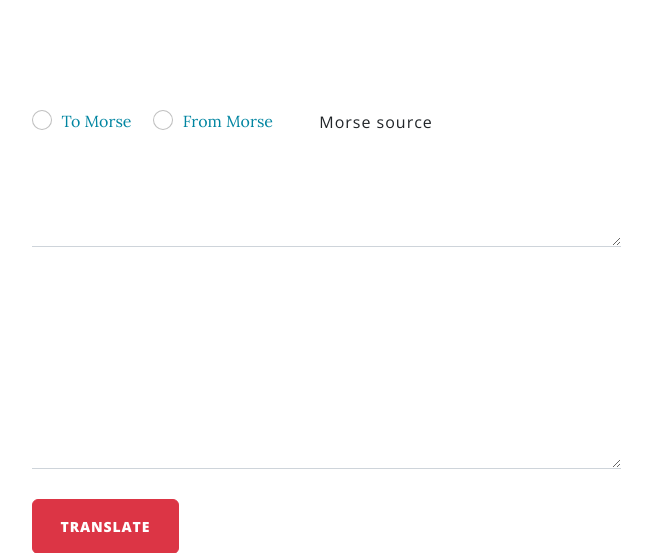
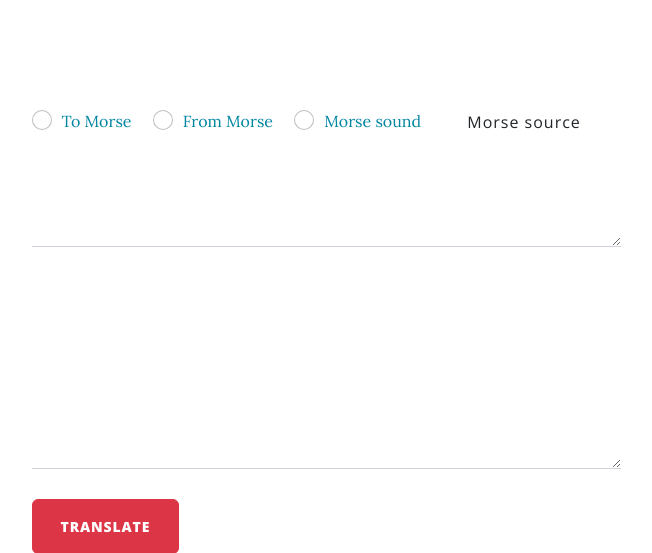
Before and after one commit to MrHumble10/POST-LAND, a Flask app: page /morse in a window 1280 px wide. Shown: the part 535-1088 px from the top of the page, without its empty margins (314-966 px from the left). Run offline with Flask 3, Linux system fonts and the light colour scheme; the visitor is signed in with stand-in values (Sample User, id 1); some libraries are stand-ins or nearby versions.

Commit message:
modify entertainment

```diff
--- a/main.py
+++ b/main.py
@@ -12,7 +12,7 @@ from functools import wraps
 from flask_gravatar import Gravatar
 import os
 from notifications import send_email
-
+from sounds import SoundWaves
 '''
 Make sure the required packages are installed:
 Open the Terminal in PyCharm (bottom left).
@@ -351,17 +351,55 @@ def to_morse(s):
 def from_morse(s):
     return ''.join(CODE_REVERSED.get(i) for i in s.split())
 
+# ___________________________morse sound_____________________________________>
+new_sound = SoundWaves()
+
+
+convert_dict = {
+    "A": [1, 2], "B": [2, 1, 1, 1], "C": [2, 1, 2, 1], "D": [2, 1, 1],
+    "E": [1], "F": [1, 1, 2, 1], "G": [2, 2, 1], "H": [1, 1, 1, 1],
+    "I": [1, 1], "J": [1, 2, 2, 2], "K": [2, 1, 2], "L": [1, 2, 1, 1],
+    "M": [2, 2], "N": [2, 1], "O": [2, 2, 2], "P": [1, 2, 2, 1],
+    "Q": [2, 2, 1, 2], "R": [1, 2, 1], "S": [1, 1, 1], "T": [2],
+    "U": [1, 1, 2], "V": [1, 1, 1, 2], "W": [1, 2, 2], "X": [2, 1, 1, 2],
+    "Y": [2, 1, 2, 2], "Z": [2, 2, 1, 1],
+    "0": [2, 2, 2, 2, 2], "1": [1, 2, 2, 2, 2], "2": [1, 1, 2, 2, 2],
+    "3": [1, 1, 1, 2, 2], "4": [1, 1, 1, 1, 2], "5": [1, 1, 1, 1, 1],
+    "6": [2, 1, 1, 1, 1], "7": [2, 2, 1, 1, 1], "8": [2, 2, 2, 1, 1],
+    "9": [2, 2, 2, 2, 1]
+}
+
+
+def return_sound(sound_dict: dict, convert: str) -> None:
+    """returns the sound of the written letters and numbers.
+    :param sound_dict: the dictionary containing letters and numbers
+    :param convert: the actual string typed by the user to convert to morse code.
+    :return None
+    """
+
+    convert = list(convert)
+
+    for char in convert:
+        char = char.capitalize()
+        if char in sound_dict:
+            value = sound_dict[char]
+            new_sound.save_char(value)
+        else:
+            new_sound.add_longer_pause()
 @app.route('/morse', methods=['GET', "POST"])
 def morse():
     logged_in = current_user.is_authenticated
     if not logged_in:
         flash("To enjoy the entertainments please log in.")
         return redirect(url_for("get_all_posts"))
-    elif request.method == 'POST':
+    if request.method == 'POST':
         if request.form['p'] == 'from_morse':
             p = from_morse(request.form['message'])
-        else:
+        elif request.form['p'] == 'to_morse':
             p = to_morse(request.form['message'])
+        elif request.form['p'] == 'morse_sound':
+            p = return_sound(convert_dict, request.form['message'])
+            new_sound.save_wav_format()
         return render_template("morse.html", f=p, logged_in=current_user.is_authenticated)
     return render_template("morse.html", logged_in=current_user.is_authenticated)
 
--- a/requirements.txt
+++ b/requirements.txt
@@ -11,3 +11,7 @@ SQLAlchemy==2.0.19
 gunicorn==21.2.0
 psycopg2-binary==2.9.6
 mailjet-rest==1.3.4
+sounddevice==0.4.6
+soundfile==0.12.1
+numpy==1.24.2
+scipy==1.11.3
--- a/templates/morse.html
+++ b/templates/morse.html
@@ -51,6 +51,12 @@
               <input required class="form-check-input " type="radio" value="from_morse" name="p" id="flexRadioDefault2">
               <label class="form-check-label fs-6 text-primary" for="flexRadioDefault2">
                 From Morse
+              </label>
+            </div>
+            <div class="form-check form-check-inline ">
+              <input required class="form-check-input " type="radio" value="morse_sound" name="p" id="flexRadioDefault3">
+              <label class="form-check-label fs-6 text-primary" for="flexRadioDefault3">
+                Morse sound
               </label>
             </div>
             <!-- Button to launch a modal -->
```
Also changed, not shown: sounds.py (added, +59 -0 lines), 2 other files.
